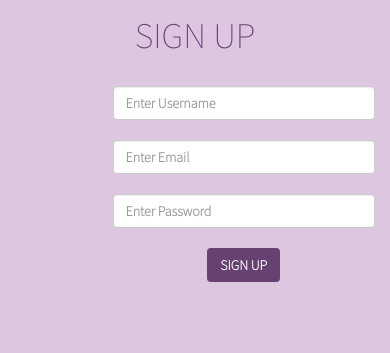
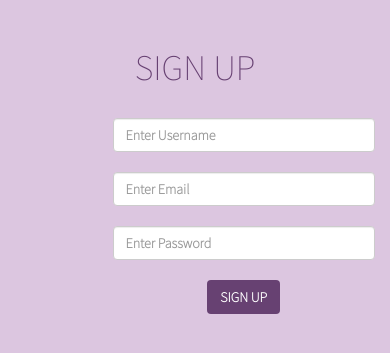
Before and after one commit to CodHeK/YapDaily, a PHP site: page / in a window 390 px wide. Shown: the part 56-409 px from the top of the page. Run offline with PHP 8.4, Linux system fonts and the light colour scheme; some libraries are stand-ins or nearby versions.

Commit message:
Alignment fixed for mobile

```diff
--- a/index.php
+++ b/index.php
@@ -47,16 +47,18 @@
   </div><!-- /.container-fluid -->
 </nav>
 
-<div id="content" style="margin: 0 auto;text-align: center;">
+<div id="content" style="margin: 0 auto;text-align: center;padding-top: 3%;">
     <h1 style="text-align: center;color: rgb(103, 65, 114);">SIGN UP</h1>
     <br>
     <form method="POST" action="dosignup.php">
-    <div class="form-group col-md-6" style="margin-left: 25%;">
+    <div class="col-md-4"></div>
+    <div class="form-group col-md-4" style="margin-left: 25%;">
       <input type="text" name="name" placeholder="Enter Username" class="form-control"><br>
       <input type="email" name="email" placeholder="Enter Email" class="form-control"><br>
       <input type="password" name="password" placeholder="Enter Password" class="form-control"><br>
       <input type="submit" class="btn btn-defaut" name="signup" value="SIGN UP" style="background-color: rgb(103, 65, 114);color: #fff;font-weight: 700;">
     </div>
+    <div class="col-md-4"></div>
     </form>
 </div>
 </body>
--- a/login.php
+++ b/login.php
@@ -48,15 +48,17 @@
   </div><!-- /.container-fluid -->
 </nav>
 
-<div id="content" style="margin: 0 auto;text-align: center;">
+<div id="content" style="margin:0 auto;text-align: center;padding-top: 3%;">
     <h1 style="color: rgb(103, 65, 114)">LOG IN</h1>
     <br>
     <form method="POST" action="logincheck.php">
-    <div class="form-group col-md-6" style="margin-left: 25%;">
+    <div class="col-md-4"></div>
+    <div class="form-group col-md-4" style="margin:auto;">
       <input type="text" name="name" placeholder="Enter Username" class="form-control"><br>
       <input type="password" name="password" placeholder="Enter Password" class="form-control"><br>
       <input type="submit" class="btn btn-defaut" name="login" value="LOG IN" style="background-color: rgb(103, 65, 114);color: #fff;font-weight: 700;">
     </div>
+    <div class="col-md-4"></div>
     </form>
 </div>
 </body>
--- a/postedit.php
+++ b/postedit.php
@@ -73,6 +73,7 @@
   <meta http-equiv="refresh" content="60" >
   <link href="https://fonts.googleapis.com/css?family=Changa:200|Source+Sans+Pro:200" rel="stylesheet">
   <link rel="stylesheet" type="text/css" href="https://maxcdn.bootstrapcdn.com/font-awesome/4.4.0/css/font-awesome.min.css">
+<link href="https://fonts.googleapis.com/css?family=Barrio|Permanent+Marker" rel="stylesheet">
   <style type="text/css">
     body {
       font-family: 'Source Sans Pro', sans-serif;
@@ -95,7 +96,7 @@
         <span class="icon-bar"></span>
         <span class="icon-bar"></span>
       </button>
-      <a class="navbar-brand" href="#" style="color: white;margin-left: 7%;font-weight: 700;">PDOphp</a>
+      <a class="navbar-brand" href="#" style="color: white;margin-left: 7%;font-weight: 700;font-family: Permanent Marker;font-size: 23px;">yapdaily</a>
     </div>
 
     <!-- Collect the nav links, forms, and other content for toggling -->
```
